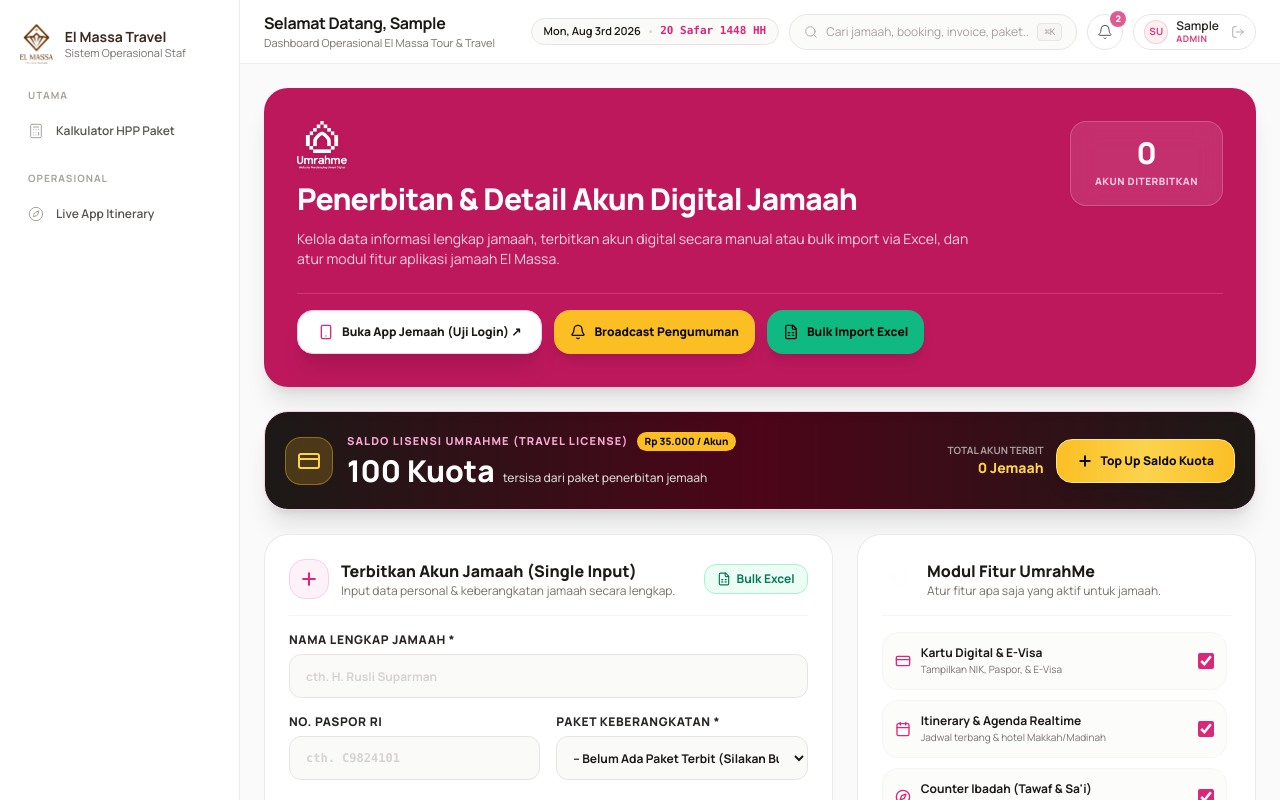
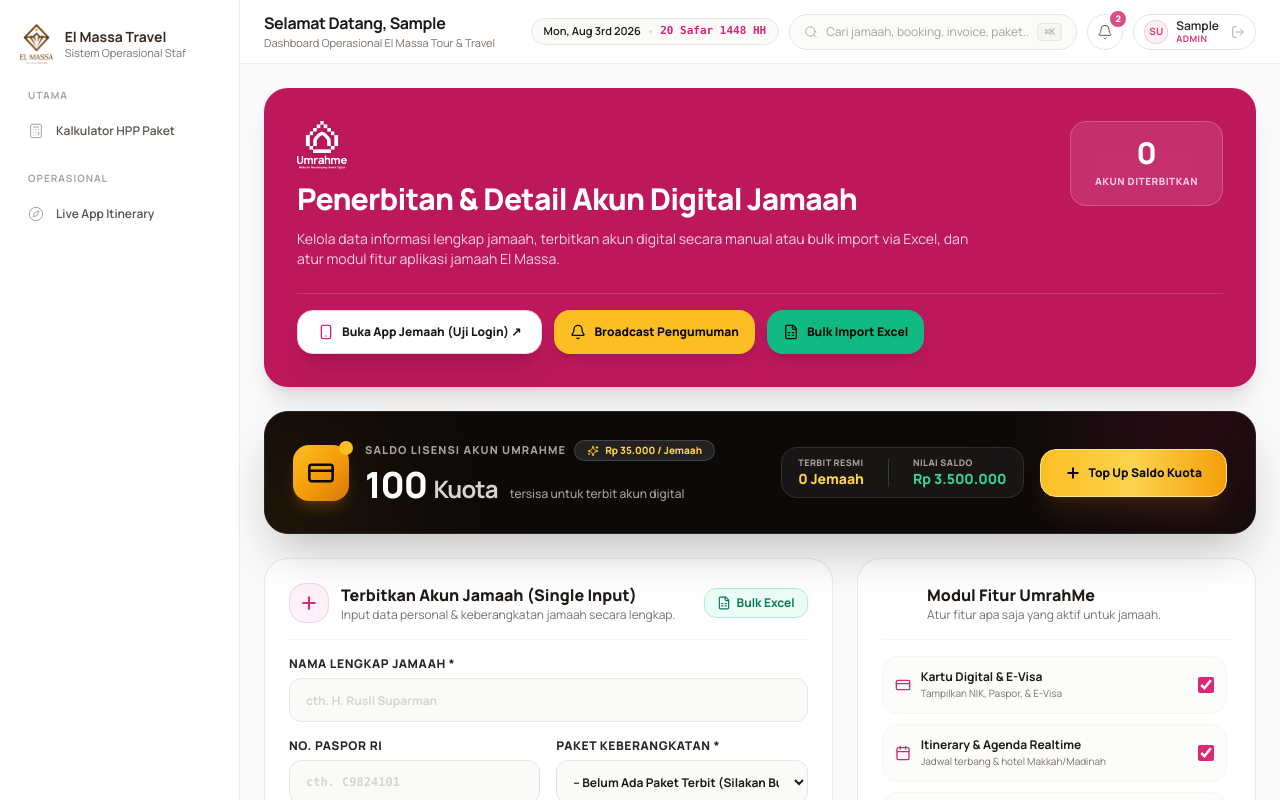
Before and after one commit to darcia2024/elmassa-administration, a Next.js app: page /umrahme in a window 1280 px wide. Shown: the top 800 px of the page. Built offline with nearby package versions, Linux system fonts and the light colour scheme; sample sign-in values are in the browser's storage.

Commit message:
style: redesign License Quota Widget into ultra-luxurious dark slate & gold glassmorphism card

```diff
--- a/app/umrahme/page.tsx
+++ b/app/umrahme/page.tsx
@@ -516,47 +516,67 @@ export default function PenerbitanUmrahmePage() {
           </div>
         </section>
 
-        {/* 🪙 WIDGET SALDO LISENSI UMRAHME (PREPAID CREDIT SYSTEM) */}
-        <section className="rounded-3xl border border-pink-200 bg-gradient-to-r from-stone-900 via-rose-950 to-stone-900 p-5 shadow-xl text-white">
-          <div className="flex flex-col md:flex-row md:items-center justify-between gap-4">
-            <div className="flex items-center gap-3.5">
-              <div className="h-12 w-12 rounded-2xl bg-amber-400/20 border border-amber-400/40 text-amber-300 flex items-center justify-center shrink-0">
-                <CreditCard className="h-6 w-6" />
-              </div>
-              <div>
-                <div className="flex items-center gap-2">
-                  <span className="text-[11px] uppercase font-extrabold tracking-widest text-pink-300">
-                    Saldo Lisensi UmrahMe (Travel License)
+        {/* 🪙 ELEGANT LUXURY SALDO LISENSI UMRAHME WIDGET */}
+        <section className="relative overflow-hidden rounded-3xl border border-stone-800 bg-stone-950 p-6 sm:p-7 text-white shadow-2xl">
+          {/* Ambient Subtle Background Pattern Glow */}
+          <div className="absolute -top-24 -right-24 h-64 w-64 rounded-full bg-gradient-to-br from-pink-600/30 via-rose-600/10 to-transparent blur-3xl pointer-events-none" />
+          <div className="absolute -bottom-24 -left-24 h-64 w-64 rounded-full bg-gradient-to-tr from-amber-500/20 via-amber-700/10 to-transparent blur-3xl pointer-events-none" />
+
+          <div className="relative z-10 flex flex-col lg:flex-row lg:items-center justify-between gap-6">
+            {/* Left Block: Icon & Credit Info */}
+            <div className="flex items-start sm:items-center gap-4">
+              <div className="relative grid h-14 w-14 place-items-center rounded-2xl bg-gradient-to-br from-amber-400 via-amber-500 to-amber-600 text-stone-950 shadow-lg shadow-amber-500/20 shrink-0">
+                <CreditCard className="h-7 w-7 stroke-[2.2]" />
+                <span className="absolute -top-1 -right-1 flex h-3.5 w-3.5">
+                  <span className="animate-ping absolute inline-flex h-full w-full rounded-full bg-amber-400 opacity-75"></span>
+                  <span className="relative inline-flex rounded-full h-3.5 w-3.5 bg-amber-400"></span>
+                </span>
+              </div>
+
+              <div className="space-y-1">
+                <div className="flex flex-wrap items-center gap-2">
+                  <span className="text-[11px] uppercase font-black tracking-widest text-stone-400">
+                    SALDO LISENSI AKUN UMRAHME
                   </span>
-                  <span className="bg-amber-400 text-stone-950 text-[10px] font-black px-2 py-0.5 rounded-full shadow-xs">
-                    Rp 35.000 / Akun
+                  <span className="inline-flex items-center gap-1.5 px-3 py-0.5 rounded-full text-[10px] font-black bg-white/10 text-amber-300 border border-white/15 backdrop-blur-md">
+                    <Sparkles className="h-3 w-3 text-amber-400" />
+                    <span>Rp 35.000 / Jemaah</span>
                   </span>
                 </div>
-                <div className="flex items-baseline gap-2 mt-0.5">
+
+                <div className="flex items-baseline gap-3">
                   <span
-                    className={`text-2xl sm:text-3xl font-black ${
+                    className={`font-display text-3xl sm:text-4xl font-black tracking-tight ${
                       licenseCredits <= 5 ? "text-rose-400 animate-pulse" : "text-white"
                     }`}
                   >
-                    {licenseCredits} Kuota
+                    {licenseCredits} <span className="text-xl sm:text-2xl text-stone-300 font-bold">Kuota</span>
                   </span>
-                  <span className="text-xs text-stone-300 font-medium">
-                    tersisa dari paket penerbitan jemaah
+                  <span className="text-xs text-stone-400 font-medium">
+                    tersisa untuk terbit akun digital
                   </span>
                 </div>
               </div>
             </div>
 
-            <div className="flex items-center gap-3 self-end md:self-auto">
-              <div className="text-right hidden sm:block">
-                <p className="text-[10px] uppercase font-bold text-stone-400">Total Akun Terbit</p>
-                <p className="text-sm font-extrabold text-amber-300">{accounts.length} Jemaah</p>
+            {/* Right Block: Stats Pills & Gold Action CTA */}
+            <div className="flex flex-wrap items-center justify-between lg:justify-end gap-4 border-t lg:border-t-0 border-stone-800/80 pt-4 lg:pt-0">
+              <div className="flex items-center gap-6 px-4 py-2 rounded-2xl bg-white/5 border border-white/10 backdrop-blur-md">
+                <div>
+                  <p className="text-[9px] uppercase font-extrabold text-stone-400 tracking-wider">Terbit Resmi</p>
+                  <p className="text-sm font-black text-amber-300">{accounts.length} Jemaah</p>
+                </div>
+                <div className="h-7 w-px bg-white/15" />
+                <div>
+                  <p className="text-[9px] uppercase font-extrabold text-stone-400 tracking-wider">Nilai Saldo</p>
+                  <p className="text-sm font-black text-emerald-400">Rp {(licenseCredits * 35000).toLocaleString("id-ID")}</p>
+                </div>
               </div>
 
               <button
                 type="button"
                 onClick={() => setIsTopUpModalOpen(true)}
-                className="h-11 px-5 rounded-2xl bg-gradient-to-r from-amber-400 via-amber-300 to-amber-400 hover:from-amber-300 hover:to-amber-400 text-stone-950 font-black text-xs flex items-center justify-center gap-2 shadow-lg transition active:scale-95 cursor-pointer shrink-0 border border-amber-200"
+                className="h-12 px-6 rounded-2xl bg-gradient-to-r from-amber-400 via-amber-300 to-amber-500 hover:from-amber-300 hover:to-amber-400 text-stone-950 font-black text-xs flex items-center justify-center gap-2 shadow-xl shadow-amber-500/10 hover:shadow-amber-500/25 transition-all duration-200 active:scale-95 cursor-pointer shrink-0 border border-amber-200"
               >
                 <Plus className="h-4 w-4 stroke-[3]" />
                 <span>Top Up Saldo Kuota</span>
@@ -565,7 +585,7 @@ export default function PenerbitanUmrahmePage() {
           </div>
 
           {licenseCredits <= 0 && (
-            <div className="mt-3.5 pt-3 border-t border-rose-500/30 flex items-center gap-2 text-rose-200 text-xs font-semibold">
+            <div className="mt-4 pt-3.5 border-t border-rose-500/30 flex items-center gap-2 text-rose-200 text-xs font-semibold">
               <AlertTriangle className="h-4 w-4 text-amber-300 shrink-0" />
               <span>
                 ⚠️ Saldo Kuota Lisensi Habis (0 Tersisa). Penerbitan akun jemaah baru terkunci secara otomatis hingga Anda melakukan Top Up.
```
